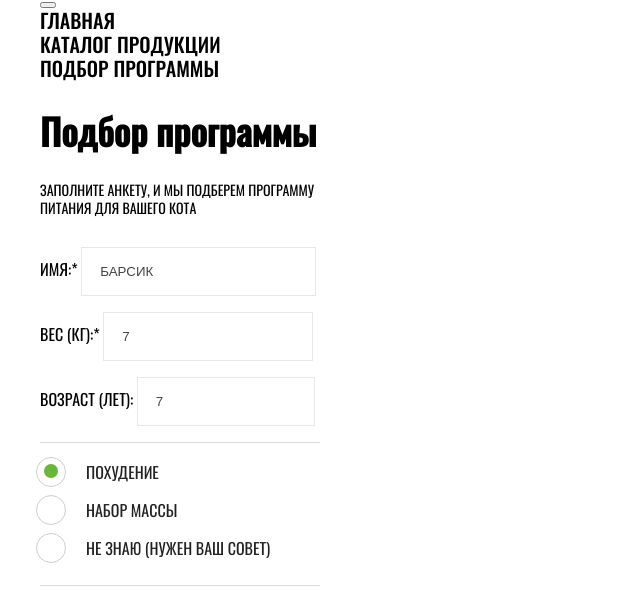
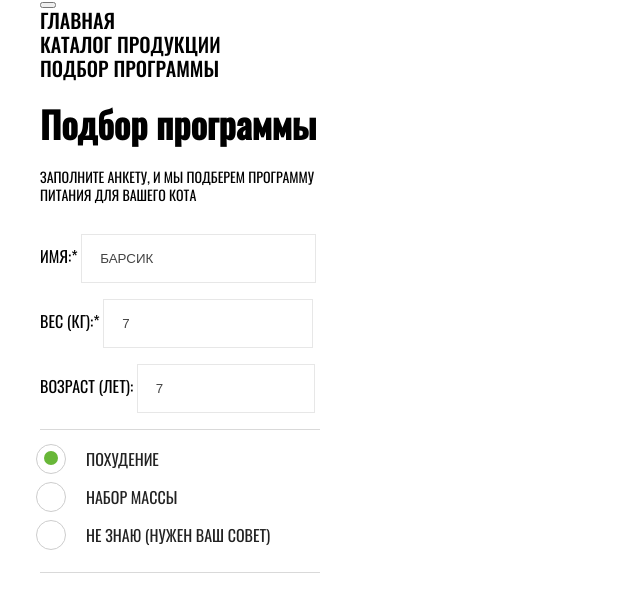
Before and after one commit to marketosha/1482477-cat-energy-21, a website: page source/form.html in a window 1280 px wide. Shown: the part 171-761 px from the top of the page, without its empty margins (0-640 px from the left). Drawn offline with nearby package versions, Linux system fonts and the light colour scheme; files that its build step writes are made by us from their sources.

Commit message:
Изменение размеров в line height

```diff
--- a/source/sass/block-form/page-main.scss
+++ b/source/sass/block-form/page-main.scss
@@ -1,6 +1,6 @@
 .page-main__title {
   font-size: 36px;
-  line-height: normal;
+  line-height: 40px;
 }
 
 .page-main__text {
```
